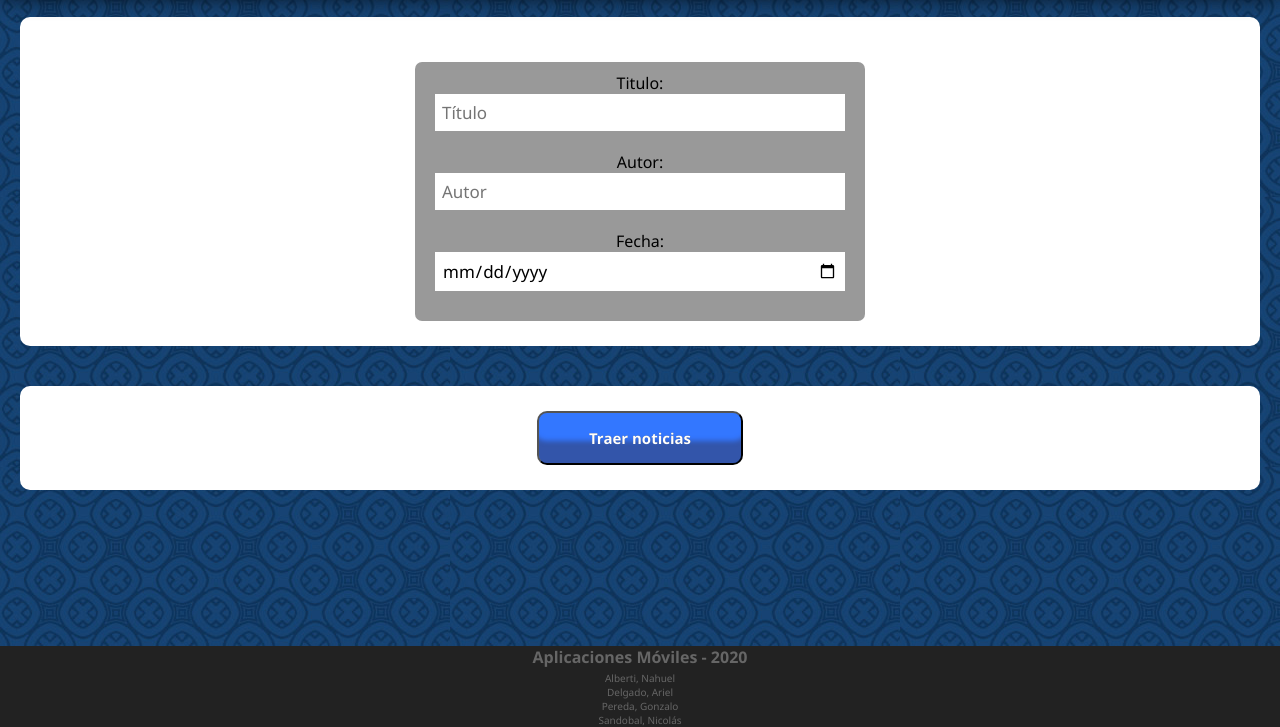
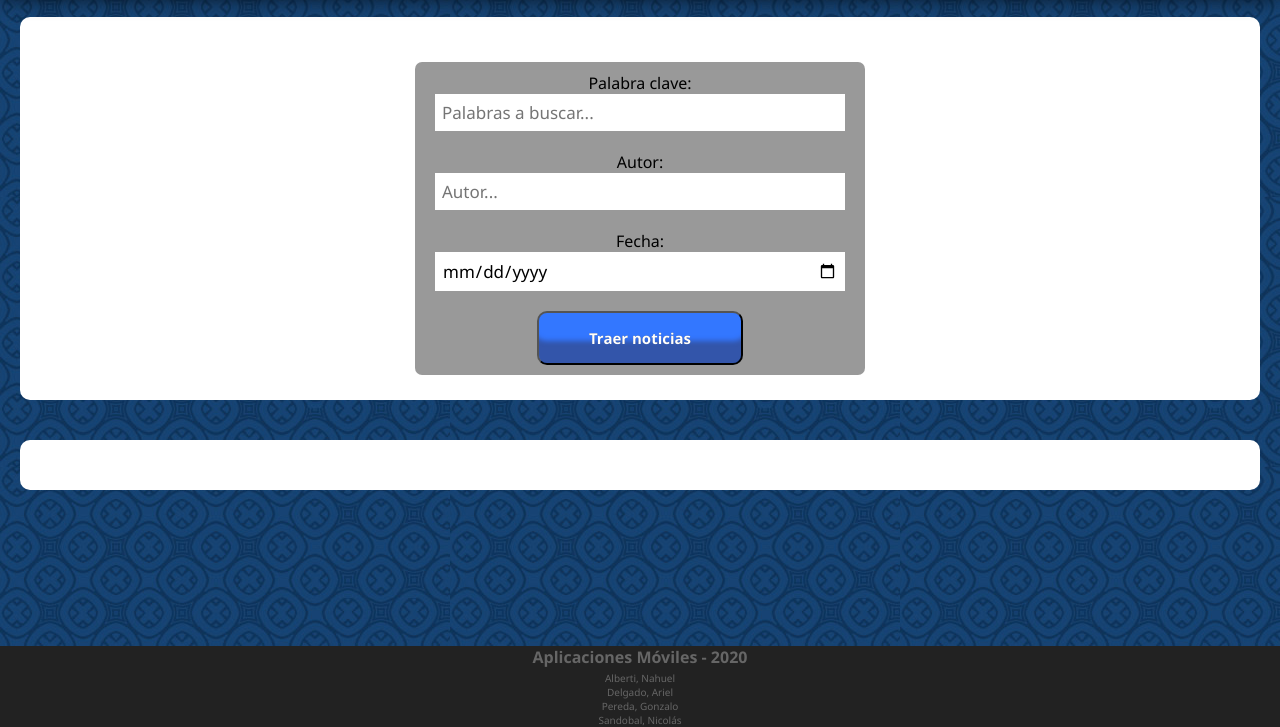
Before and after one commit to NAHUEALB/AppMovilesPrueba, a plain HTML site: page index.html in a window 1280 px wide. Shown: the part 73-800 px from the top of the page. Drawn offline with Linux system fonts and the light colour scheme.

Commit message:
Funciona filtro por palabra clave

```diff
--- a/index.html
+++ b/index.html
@@ -32,9 +32,10 @@
 
 		<div class="in-flex">
 			<form>
-				<label>Titulo:</label> <input type="text" placeholder="Título">
-				<label>Autor:</label> <input type="text" placeholder="Autor">
+				<label>Palabra clave:</label> <input id="input-pc" type="text" placeholder="Palabras a buscar..." required onclick="return false">
+				<label>Autor:</label> <input id="input-autor" type="text" placeholder="Autor...">
 				<label>Fecha:</label> <input type="date">
+				<button submit class="boton-cheto" type='button' id="btn-imprimir" onclick="apretarBoton()">Traer noticias</button>
 
 			</form>
 		</div>
@@ -76,12 +77,8 @@
 		<!-- SEGUNDO BLOQUE, DONDE AHORA SE ENCUENTRA EL BOTÓN -->
 		<div class= "in-flex" style="margin-bottom: 100px;">
 
-			<button class="boton-cheto" id="btn-imprimir" onclick="apretarBoton()">Traer noticias</button>
-
-
-			<div id="noti"></div>
-			<div id="resultado"></div>
-</div>
+			<div id="div-para-imprimir"></div>
+		</div>
 	</section>
 
 <!-- FOOTER FOOTER FOOTER FOOTER FOOTER FOOTER FOOTER FOOTER FOOTER FOOTER FOOTER FOOTER FOOTER FOOTER FOOTER -->
--- a/jsf/funciones.js
+++ b/jsf/funciones.js
@@ -1,27 +1,48 @@
 function apretarBoton() {
-	var url = 'http://newsapi.org/v2/top-headlines?' + 'country=ar&' + 'apiKey=41145be57b964f11a90511f640fa2eec';
+
+	var palabra_clave = String(document.getElementById('input-pc').value);
+	var autor = String(document.getElementById('input-autor').value);
+	var divnoticia = document.getElementById('div-para-imprimir');
+	var hubo_resultados = false;
+
+	var url = 'http://newsapi.org/v2/top-headlines?';
+	if (palabra_clave != "") {
+		url += "q=" + palabra_clave + "&";
+	}
+	url += "country=ar";
+	url += '&apiKey=41145be57b964f11a90511f640fa2eec';
+
 	var req = new Request(url);
-
 	fetch(req)
 	.then(function(response) {
 		return response.json();
 	})
 	.then(function(prueba) {
-		var noticia = document.getElementById('noti')
 		var noticias = prueba.articles;
-		var noti = "";
-		for ( var n=0; n<10; n++){
+		var lista_de_noticias = "";
+		if (noticias.length > 0) {
+			hubo_resultados = true;
+			console.log("hay al menos una noticia");
+			for ( var n=0; n<noticias.length; n++){
+				lista_de_noticias += '<div class="in-flex"><br>Autor: ' + noticias[n].author;
+				lista_de_noticias += '<br>Titulo: ' + noticias[n].title;
+				lista_de_noticias += '<br>Contenido ' + noticias[n].content;
+				lista_de_noticias += '<br>Fecha: ' + noticias[n].publishedAt;
+				lista_de_noticias += '<br>url: <a href=' + noticias[n].url + ' target="_blank">Link a la noticia</a></div>';
+			}
+		}
+		else {
+		}
+	if (hubo_resultados) {
+		divnoticia.innerHTML = lista_de_noticias;
+	}
+	else {
+		divnoticia.innerHTML = '<div class="in-flex">No hubo resultados</div>';
+	}
 
-			noti += '<div class="in-flex"><br>autor: ' + noticias[n].author;
-			noti += '<br>Titulo: ' + noticias[n].title;
-			noti += '<br>Contenido ' + noticias[n].content;
-			noti += '<br>Fecha: ' + noticias[n].publishedAt;
-			noti += '<br>url: <a href=' + noticias[n].url + ' target="_blank">Link a la noticia</a></div>';
-
-		}
-	noticia.innerHTML = noti;
 	});
 }
+
 
 
 
```
